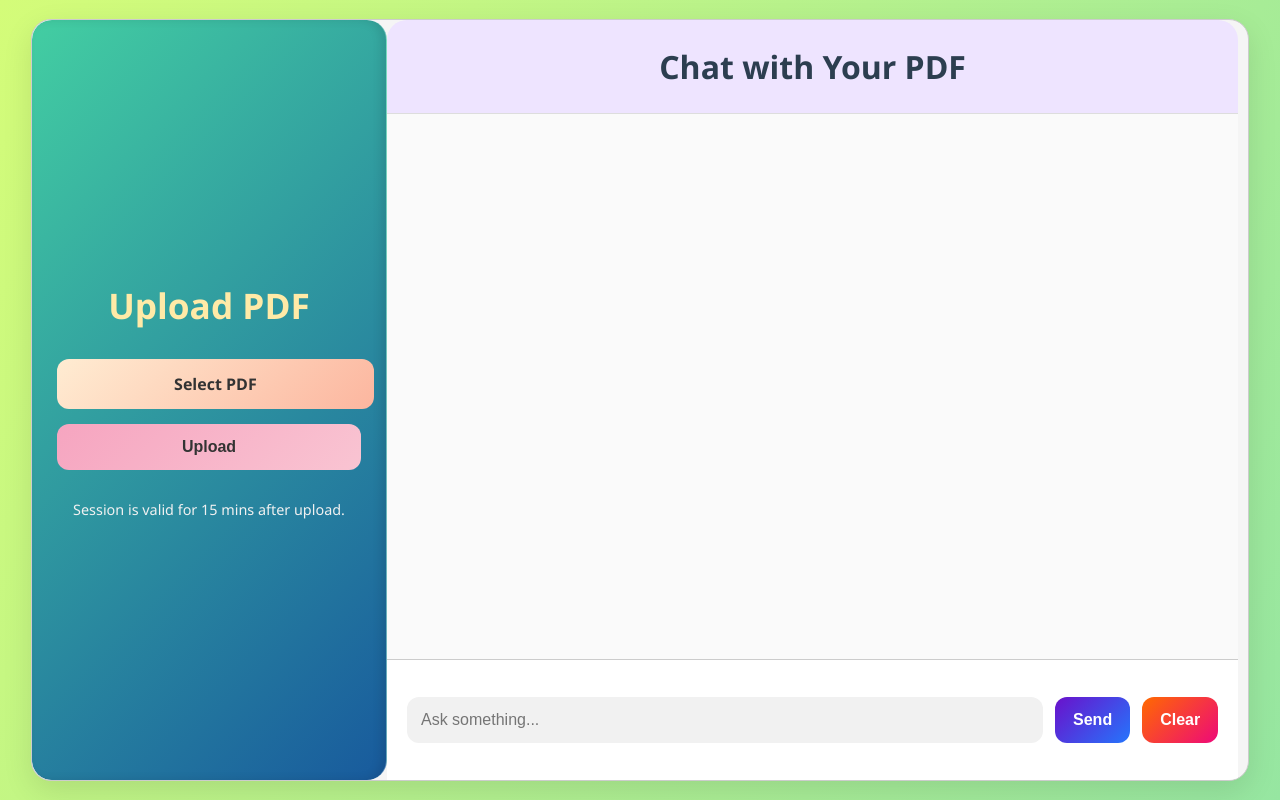
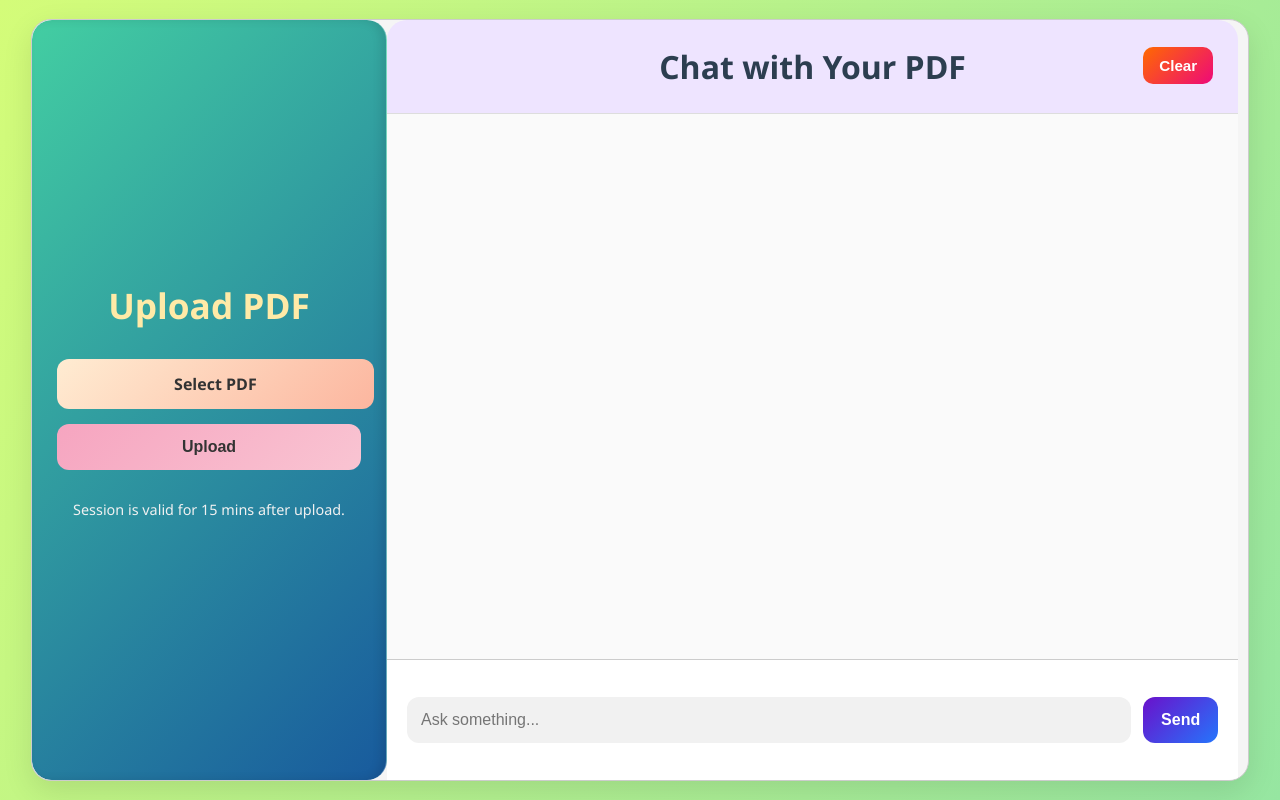
Before and after one commit to shubhendu-ghosh-DS/AskmyPdf, a Flask app: page / in a window 1280 px wide. Run offline with Flask 3, Linux system fonts and the light colour scheme; some libraries are stand-ins or nearby versions.

Commit message:
Update templates/index.html

```diff
--- a/templates/index.html
+++ b/templates/index.html
@@ -9,35 +9,51 @@
 <body>
   <div class="main-container">
     <!-- LEFT PANEL -->
-    <div class="left-panel">
+    <aside class="left-panel">
       <h2>Upload PDF</h2>
-      <label class="file-upload-label">
-        <input type="file" id="pdf-upload" accept="application/pdf"/>
-        <span>Select PDF</span>
-      </label>
-      <button onclick="uploadPDF()">Upload</button>
-      <p id="selected-file-name"></p>
+
+      <div class="file-upload-group">
+        <label class="file-upload-label">
+          <input type="file" id="pdf-upload" accept="application/pdf" />
+          <span>Select PDF</span>
+        </label>
+        <button type="button" onclick="uploadPDF()">Upload</button>
+      </div>
+
+      <p id="selected-file-name" class="file-name"></p>
       <p class="note">Session is valid for 15 mins after upload.</p>
+
       <div id="message-box" class="message-box"></div>
-    </div>
+    </aside>
 
     <!-- RIGHT PANEL -->
-    <div class="right-panel">
-      <h1>Chat with Your PDF</h1>
-      <div id="chat-section" class="chat-section">
-        <div class="chat-container" id="chat-container">
-          <div class="chat-box" id="chat-box"></div>
+    <main class="right-panel">
+      <header class="chat-header">
+        <h1>Chat with Your PDF</h1>
+        <button type="button" class="clear-btn top-clear-btn" onclick="clearSession()">Clear</button>
+      </header>
+
+      <section id="chat-section" class="chat-section">
+        <div id="chat-container" class="chat-container">
+          <div id="chat-box" class="chat-box"></div>
         </div>
-      </div>
-      <div class="input-section">
-        <input type="text" id="question" placeholder="Ask something..." autocomplete="off"/>
-        <button onclick="sendQuestion()">Send</button>
-        <button class="clear-btn" onclick="clearSession()">Clear</button>
-      </div>
-    </div>
+      </section>
+
+      <footer class="input-section">
+        <input
+          type="text"
+          id="question"
+          placeholder="Ask something..."
+          autocomplete="off"
+        />
+        <div class="btn-group">
+          <button type="button" onclick="sendQuestion()">Send</button>
+        </div>
+      </footer>
+    </main>
   </div>
 
-  <!-- Markdown rendering -->
+  <!-- Markdown Rendering -->
   <script src="https://cdn.jsdelivr.net/npm/marked/marked.min.js"></script>
   <script src="{{ url_for('static', filename='script.js') }}"></script>
 </body>
```
